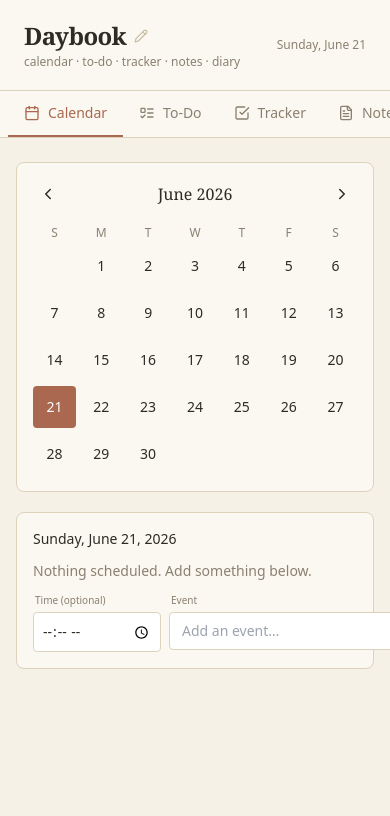
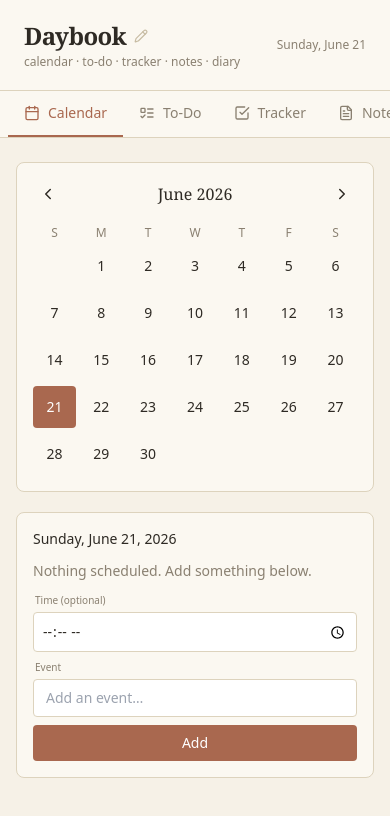
Before and after one commit to mjpromero24-crypto/Daybook, a React (Vite) app: page / in a window 390 px wide. Shown: the top 816 px of the page. Built offline with nearby package versions, Linux system fonts and the light colour scheme.

Commit message:
Update App.jsx

```diff
--- a/src/App.jsx
+++ b/src/App.jsx
@@ -331,27 +331,27 @@
             </div>
           ))}
         </div>
-        <div className="flex gap-2">
-          <div className="flex flex-col gap-1">
+        <div className="flex flex-wrap gap-2">
+          <div className="flex flex-col gap-1 w-full sm:w-auto">
             <label className="text-[10px] text-[#8A8071] px-0.5">Time (optional)</label>
             <input
               type="time"
               value={draftTime}
               onChange={(e) => setDraftTime(e.target.value)}
-              className="bg-white border border-[#DDD3BD] rounded px-2 py-2 text-sm outline-none focus:border-[var(--accent)] w-32"
+              className="bg-white border border-[#DDD3BD] rounded px-2 py-2 text-sm outline-none focus:border-[var(--accent)] w-full sm:w-32"
             />
           </div>
-          <div className="flex flex-col gap-1 flex-1">
+          <div className="flex flex-col gap-1 flex-1 min-w-0 w-full sm:w-auto">
             <label className="text-[10px] text-[#8A8071] px-0.5">Event</label>
             <input
               value={draft}
               onChange={(e) => setDraft(e.target.value)}
               onKeyDown={(e) => e.key === "Enter" && addEvent()}
               placeholder="Add an event…"
-              className="bg-white border border-[#DDD3BD] rounded px-3 py-2 text-sm outline-none focus:border-[var(--accent)]"
+              className="bg-white border border-[#DDD3BD] rounded px-3 py-2 text-sm outline-none focus:border-[var(--accent)] w-full"
             />
           </div>
-          <button onClick={addEvent} className="bg-[var(--accent)] text-white rounded px-3 py-2 text-sm font-medium hover:opacity-90 self-end">
+          <button onClick={addEvent} className="bg-[var(--accent)] text-white rounded px-3 py-2 text-sm font-medium hover:opacity-90 w-full sm:w-auto sm:self-end">
             Add
           </button>
         </div>
```
